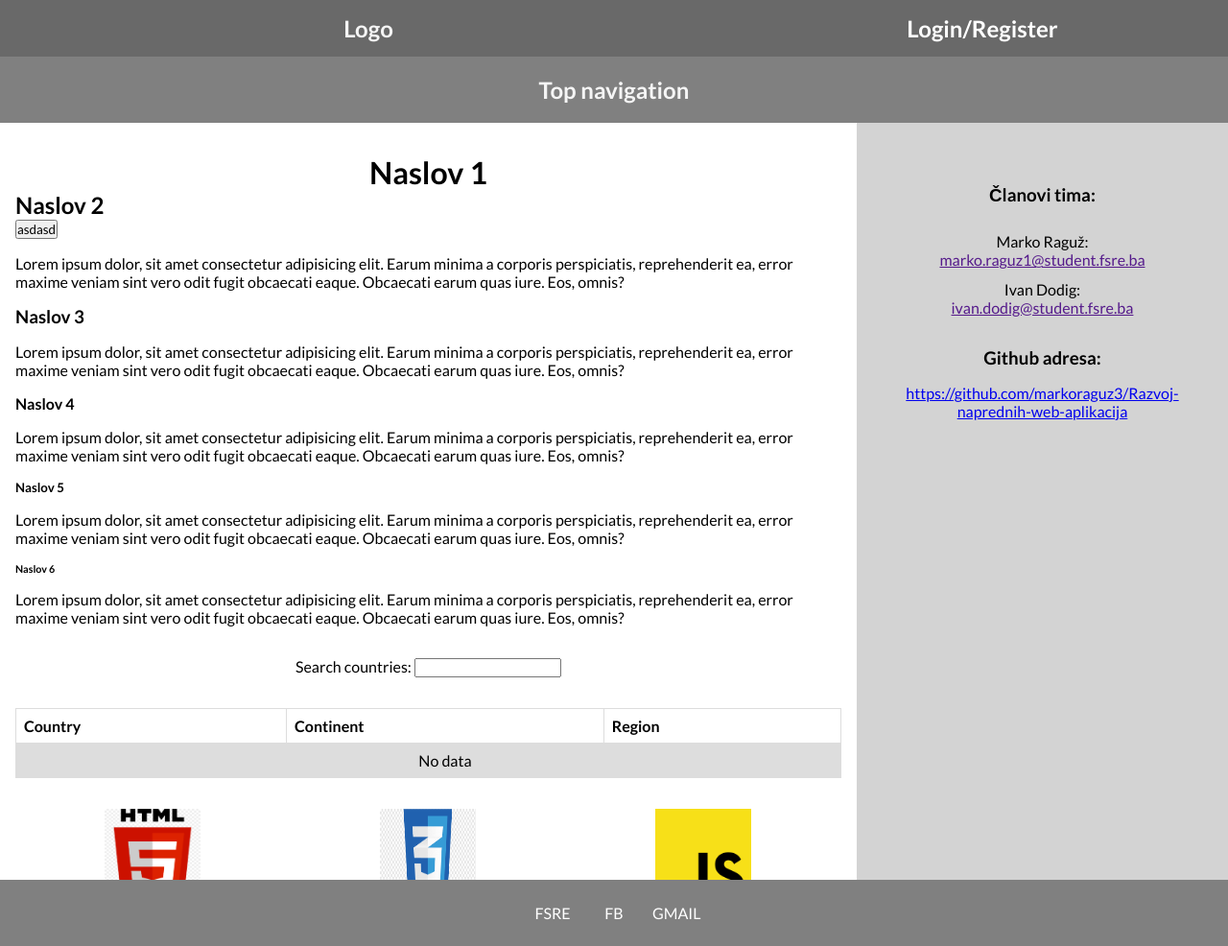
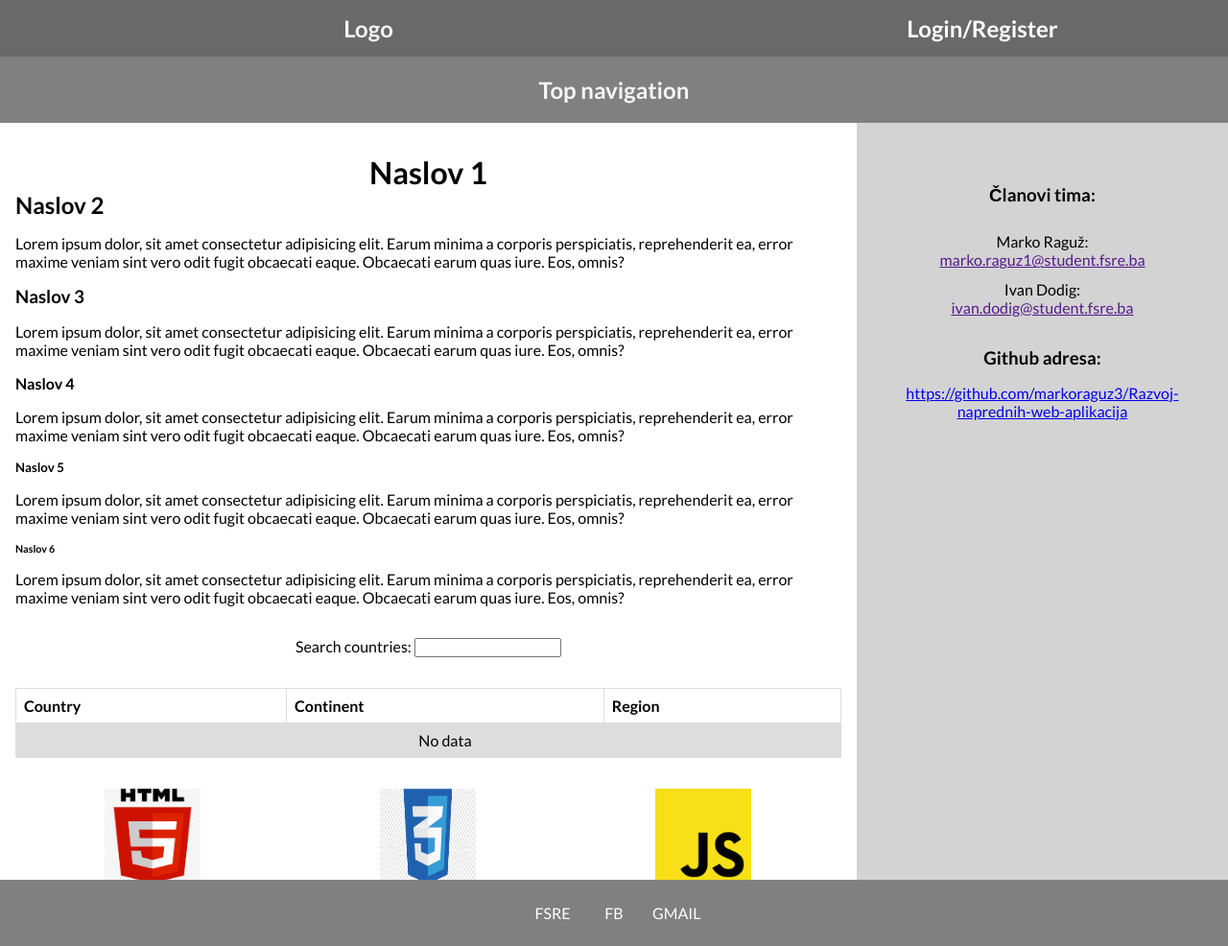
Before and after one commit to markoraguz3/Razvoj-naprednih-web-aplikacija, a PHP site: page /DZ002_002/index.php in a window 1280 px wide. Shown: the whole page at 96% size. Run offline with PHP 8.4, Linux system fonts and the light colour scheme; data that the repository does not hold is empty.

Commit message:
Update index.php

```diff
--- a/DZ002_002/index.php
+++ b/DZ002_002/index.php
@@ -49,7 +49,6 @@
                   earum quas iure. Eos, omnis?
                </p> -->
                <h2>Naslov 2</h2>
-               <button id="mojid">asdasd</button>
                <p>
                   Lorem ipsum dolor, sit amet consectetur adipisicing elit.
                   Earum minima a corporis perspiciatis, reprehenderit ea, error
```
